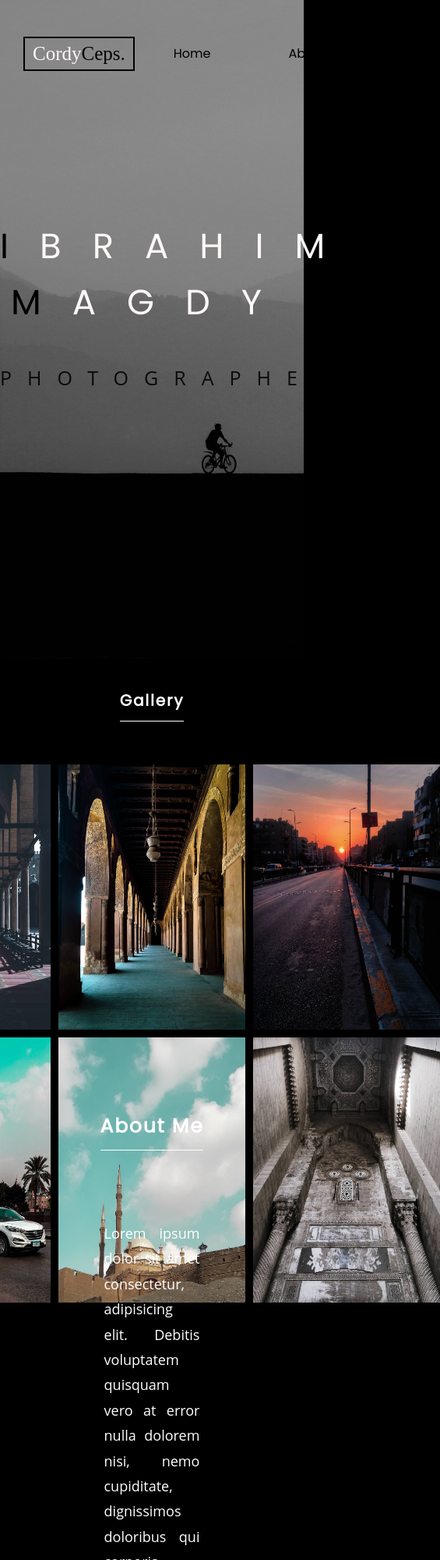
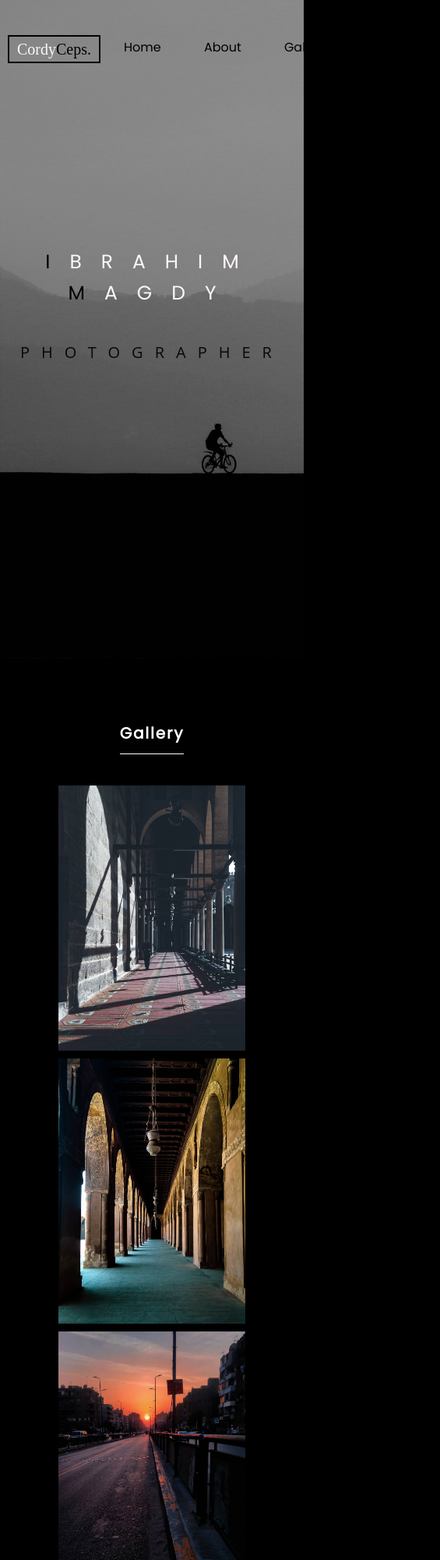
Before and after one commit to ahmed-eidd/Ibrahim-Portfolio, a plain HTML site: page index.html in a window 390 px wide. Shown: the top 2000 px of the page at 78% size, 565 px wide, since content can reach past the window. Drawn offline with nearby package versions, Linux system fonts and the light colour scheme; some packages are replaced by stand-ins of ours; a script that the page names is missing; a web font is replaced by a local one.

```diff
--- a/css/main.css
+++ b/css/main.css
@@ -34,8 +34,9 @@ body {
 }
 
 section {
-  height: 100vh;
+  min-height: 100vh;
   color: white;
+  margin: 5rem 0;
 }
 
 .active {
@@ -126,6 +127,12 @@ section {
   background-color: rgba(244, 244, 244, 0.7);
 }
 
+@media only screen and (max-width: 56.25em) {
+  .sticky {
+    padding: 8px 20px !important;
+  }
+}
+
 .sticky-logo {
   font-size: 3rem !important;
   padding: 0 0.5rem !important;
@@ -138,6 +145,7 @@ section {
 }
 
 .nav {
+  overflow: hidden;
   position: fixed;
   width: 100%;
   top: 0;
@@ -163,6 +171,12 @@ section {
   }
 }
 
+@media only screen and (max-width: 770px) {
+  .nav {
+    padding: 3rem 1rem;
+  }
+}
+
 .nav__logo {
   font-size: 4rem;
   font-family: 'Rozha One', serif;
@@ -174,6 +188,12 @@ section {
 @media only screen and (max-width: 75em) {
   .nav__logo {
     font-size: 2.5rem;
+  }
+}
+
+@media only screen and (max-width: 56.25em) {
+  .nav__logo {
+    font-size: 2rem;
   }
 }
 
@@ -196,23 +216,58 @@ section {
   padding: 0 5rem;
   -webkit-transition: all 0.5s;
   transition: all 0.5s;
+  overflow: hidden;
+}
+
+@media only screen and (max-width: 56.25em) {
+  .nav__items {
+    padding: 0 3rem;
+  }
 }
 
 .nav__links {
   text-decoration: none;
   color: #000;
+  padding: 0.5rem 0;
   font-size: 1.6rem;
   font-weight: 500;
   font-family: 'Poppins', sans-serif;
-  -webkit-transition: all 0.5s;
-  transition: all 0.5s;
+  -webkit-transition: all 0.4s;
+  transition: all 0.4s;
   display: inline-block;
+  position: relative;
+  overflow: hidden;
 }
 
 .nav__links:hover {
-  -webkit-transform: translateY(-5px);
-          transform: translateY(-5px);
   color: #bebebe;
+}
+
+.nav__links::before {
+  content: '';
+  position: absolute;
+  left: 0;
+  bottom: 0;
+  width: 100%;
+  height: 100%;
+  border-bottom: 1px solid #bebebe;
+  -webkit-transform: translateX(-100%);
+          transform: translateX(-100%);
+  -webkit-transition: -webkit-transform 0.4s ease-in-out;
+  transition: -webkit-transform 0.4s ease-in-out;
+  transition: transform 0.4s ease-in-out;
+  transition: transform 0.4s ease-in-out, -webkit-transform 0.4s ease-in-out;
+}
+
+.nav__links:hover::before {
+  -webkit-transform: translateX(0);
+          transform: translateX(0);
+}
+
+@media only screen and (max-width: 56.25em) {
+  .nav__icons {
+    display: none;
+  }
 }
 
 .nav__icon {
@@ -255,6 +310,19 @@ section {
   }
 }
 
+@media only screen and (max-width: 56.25em) {
+  .hero__text {
+    font-size: 3rem;
+  }
+}
+
+@media only screen and (max-width: 770px) {
+  .hero__text {
+    font-size: 2.5rem;
+    letter-spacing: 2.5rem;
+  }
+}
+
 .hero__des {
   font-size: 3rem;
   text-transform: uppercase;
@@ -266,6 +334,13 @@ section {
 @media only screen and (max-width: 75em) {
   .hero__des {
     font-size: 2.5rem;
+  }
+}
+
+@media only screen and (max-width: 770px) {
+  .hero__des {
+    font-size: 2rem;
+    letter-spacing: 1.5rem;
   }
 }
 
@@ -311,9 +386,22 @@ section {
 .gallery__imgs {
   display: -ms-grid;
   display: grid;
-  -ms-grid-columns: (24rem)[3];
-      grid-template-columns: repeat(3, 24rem);
+  -ms-grid-columns: (24rem)[auto-fill];
+      grid-template-columns: repeat(auto-fill, 24rem);
   grid-gap: 1rem;
+  width: 75rem;
+}
+
+@media only screen and (max-width: 75em) {
+  .gallery__imgs {
+    width: 85%;
+    -webkit-box-pack: center;
+        -ms-flex-pack: center;
+            justify-content: center;
+    -webkit-box-align: center;
+        -ms-flex-align: center;
+            align-items: center;
+  }
 }
 
 .gallery__img {
@@ -404,6 +492,12 @@ section {
   overflow-x: hidden;
 }
 
+@media only screen and (max-width: 37.5em) {
+  .contact__form__container {
+    width: 30rem;
+  }
+}
+
 .contact__form__input {
   height: 100%;
   width: 100%;
@@ -476,8 +570,8 @@ section {
   position: relative;
   font-weight: 500;
   letter-spacing: 1px;
-  -webkit-transition: color .2s ease;
-  transition: color .2s ease;
+  -webkit-transition: color 0.2s ease;
+  transition: color 0.2s ease;
 }
 
 .contact__btn__span {
@@ -499,10 +593,10 @@ section {
   right: 0;
   -webkit-transform: scaleX(0);
           transform: scaleX(0);
-  -webkit-transition: -webkit-transform .3s ease-in-out;
-  transition: -webkit-transform .3s ease-in-out;
-  transition: transform .3s ease-in-out;
-  transition: transform .3s ease-in-out, -webkit-transform .3s ease-in-out;
+  -webkit-transition: -webkit-transform 0.3s ease-in-out;
+  transition: -webkit-transform 0.3s ease-in-out;
+  transition: transform 0.3s ease-in-out;
+  transition: transform 0.3s ease-in-out, -webkit-transform 0.3s ease-in-out;
   -webkit-transform-origin: left;
           transform-origin: left;
   z-index: 1;
```
Also changed, not shown: 1 other file.
